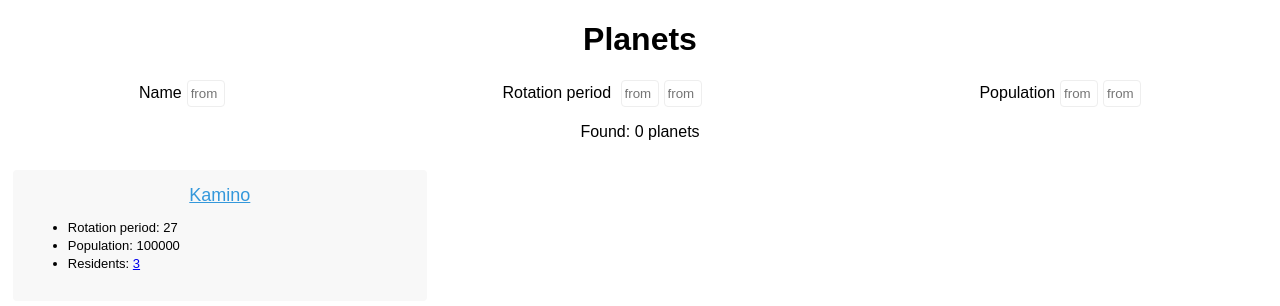
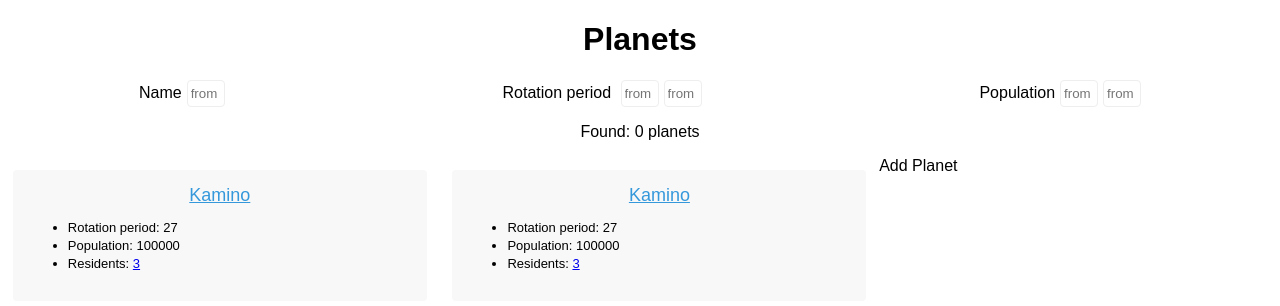
Before and after one commit to yalokan/reactLearning, a React (Create React App) app: page / in a window 1280 px wide. Shown: the top 306 px of the page. Built offline with nearby package versions, Linux system fonts and the light colour scheme.

Commit message:
Basic Redux implemented

```diff
--- a/package.json
+++ b/package.json
@@ -7,11 +7,15 @@
     "@types/node": "12.7.4",
     "@types/react": "16.9.2",
     "@types/react-dom": "16.9.0",
+    "@types/react-redux": "^7.1.2",
     "@types/react-router-dom": "^4.3.5",
+    "@types/redux": "^3.6.0",
     "react": "^16.9.0",
     "react-dom": "^16.9.0",
+    "react-redux": "^7.1.1",
     "react-router-dom": "^5.0.1",
     "react-scripts": "3.1.1",
+    "redux": "^4.0.4",
     "typescript": "3.6.2"
   },
   "scripts": {
--- a/src/index.tsx
+++ b/src/index.tsx
@@ -2,14 +2,38 @@
 import ReactDOM from 'react-dom';
 import './index.css';
 import './planets/styles.css'
-import App from './planets/index';
+import App from './planets/App';
 import ToDo from './App';
+import {Provider} from 'react-redux';
+import {createStore} from 'redux';
+import {reducers} from "./planets/Store";
 
 import * as serviceWorker from './serviceWorker';
 
+let planets = [
+    {
+        planetName: "Kamino",
+        planetURL: "",
+        population: 100000,
+        residents: 3,
+        residentsURL:"",
+        rotation: 27,
+    },
+    {
+        planetName: "Kamino",
+        planetURL: "",
+        population: 100000,
+        residents: 3,
+        residentsURL:"",
+        rotation: 27,
+    },
+];
+
+const store = createStore(reducers);
+
 /*ReactDOM.render(<App />, document.getElementById('root')); */
 
-ReactDOM.render(<App />, document.getElementById('root'));
+ReactDOM.render(<Provider store={store}> <App /> </Provider>, document.getElementById('root'));
 
 // If you want your app to work offline and load faster, you can change
 // unregister() to register() below. Note this comes with some pitfalls.
--- a/src/planets/index.tsx
+++ b/src/planets/App.tsx
@@ -4,12 +4,10 @@
 import "./styles.css";
 import Found from "./Found";
 import Filter from "./Filter";
-import PlanetsList from "./PlanetsList";
 import {BrowserRouter} from "react-router-dom";
+import {PlanetsListConnected} from "./planetsListConnector";
 
 function App() {
-
-
     return (
         <BrowserRouter>
         <div className="App">
@@ -18,7 +16,7 @@
             <div className="Planets">
                 <Found number={0}/>
                 <div className="Planets-list">
-                    <PlanetsList />
+                    <PlanetsListConnected />
                 </div>
             </div>
         </div>
@@ -27,5 +25,5 @@
 }
 export default App;
 
-const rootElement = document.getElementById("root");
-render(<App />, rootElement);
+// const rootElement = document.getElementById("root");
+// render(<App />, rootElement);
--- a/src/planets/FilterField.tsx
+++ b/src/planets/FilterField.tsx
@@ -2,9 +2,8 @@
 
 type FilterProps = {
     placeholder: string,
-    // fieldName: string,
+    value: string,
     handler: (e: React.FormEvent<HTMLInputElement>) => void,
-    value: string,
 }
 
 const FilterField = (props: FilterProps) => {
--- a/src/planets/PlanetCard.tsx
+++ b/src/planets/PlanetCard.tsx
@@ -2,23 +2,28 @@
 import {NavLink} from 'react-router-dom';
 
 type CardProps = {
+   planet: Planet;
+    }
+
+export type Planet = {
     planetName: string;
     planetURL: string;
     rotation: number;
     population: number;
     residents: number;
     residentsURL: string;
-    }
-function CardComposer(props: CardProps) {
+}
+
+function CardComposer({planet}: CardProps) {
 
     return (
 
        <div className="Planet">
-           <NavLink className="Planet--name" to={props.planetURL}>{props.planetName}</NavLink>
+           <NavLink className="Planet--name" to={planet.planetURL}>{planet.planetName}</NavLink>
            <ul className="Planet--data">
-               <li>Rotation period: <span>{props.rotation}</span></li>
-               <li>Population: <span>{props.population}</span></li>
-               <li>Residents: <NavLink to={props.residentsURL}>{props.residents}</NavLink></li>
+               <li>Rotation period: <span>{planet.rotation}</span></li>
+               <li>Population: <span>{planet.population}</span></li>
+               <li>Residents: <NavLink to={planet.residentsURL}>{planet.residents}</NavLink></li>
            </ul>
        </div>
     );
--- a/src/planets/PlanetsList.tsx
+++ b/src/planets/PlanetsList.tsx
@@ -1,17 +1,26 @@
 import React from 'react';
-import CardComposer from "./PlanetCard";
+import CardComposer, { Planet } from "./PlanetCard";
 
-const PlanetsList = () => {
-    return(
-    <CardComposer
-                  planetName={"Kamino"}
-                  planetURL={""}
-                  population={100000}
-                  residents={3}
-                  residentsURL={""}
-                  rotation={27}
-    />
+type PlanetsListProps = {
+    planets: Planet[];
+    add: (planet: Planet) => void;
+}
 
-    );
+const PlanetsList = (props: PlanetsListProps) => {
+    const newPlanet =  {
+            planetName: "Kamino",
+            planetURL: "",
+            population: 100000,
+            residents: 3,
+            residentsURL:"",
+            rotation: 27,
+        };
+
+    return(<>
+        {props.planets.map((planet, i) =>  <CardComposer planet={planet} key={i} />)}
+        <div onClick={() => props.add(newPlanet)}>
+            Add Planet
+        </div>
+    </>);
 };
 export default PlanetsList;
--- /dev/null
+++ b/src/planets/Store/Planets/Actions.ts
@@ -0,0 +1,47 @@
+import {Planet} from "../../PlanetCard";
+
+type AddPlanet = {
+    type: "ADD_PLANET";
+    payload: Planet;
+}
+type DeletePlanet = {
+    type: "DELETE_PLANET";
+    payload: string;
+}
+type Actions = AddPlanet | DeletePlanet;
+
+export const addPlanet = (planet: Planet):AddPlanet => ( {
+    type: "ADD_PLANET",
+    payload: planet,
+} );
+
+const initialState = [
+    {
+        planetName: "Kamino",
+        planetURL: "",
+        population: 100000,
+        residents: 3,
+        residentsURL:"",
+        rotation: 27,
+    },
+    {
+        planetName: "Kamino",
+        planetURL: "",
+        population: 100000,
+        residents: 3,
+        residentsURL:"",
+        rotation: 27,
+    },
+];
+
+export const planetReducer = (state = initialState, action:Actions) => {
+    switch (action.type) {
+        case "ADD_PLANET":
+            return [...state, action.payload];
+        case "DELETE_PLANET":
+            return state;
+
+    }
+
+    return state;
+};
--- /dev/null
+++ b/src/planets/Store/Planets/selectors.ts
@@ -0,0 +1,3 @@
+import * as Type from '../../types'
+
+export const selectPlanets = (state: Type.State) => state.planets;
--- /dev/null
+++ b/src/planets/Store/index.ts
@@ -0,0 +1,4 @@
+import {combineReducers} from 'redux';
+import {planetReducer} from "./Planets/Actions";
+
+export const reducers = combineReducers({planets: planetReducer});
--- /dev/null
+++ b/src/planets/planetsListConnector.tsx
@@ -0,0 +1,21 @@
+import {connect} from "react-redux";
+import PlanetsList from "./PlanetsList";
+import * as Type from "./types";
+import {selectPlanets} from "./Store/Planets/selectors"
+import {Dispatch} from "react";
+import {addPlanet} from "./Store/Planets/Actions";
+
+
+const mapStateToProps = (state: Type.State) => {
+    return {
+        planets: selectPlanets(state),
+    }
+
+};
+const mapDispatchToProps = (dispatch: Dispatch<any>) => {
+    return {
+        add: (planet: Type.Planet) => dispatch(addPlanet(planet))
+    }
+};
+
+export const PlanetsListConnected = connect(mapStateToProps, mapDispatchToProps)(PlanetsList);
--- /dev/null
+++ b/src/planets/types.ts
@@ -0,0 +1,11 @@
+export type Planet = {
+    planetName: string;
+    planetURL: string;
+    rotation: number;
+    population: number;
+    residents: number;
+    residentsURL: string;
+}
+export type State = {
+    planets: Planet[];
+};
```
Also changed, not shown: 1 other file (tests, documents, lock files or other folders).
